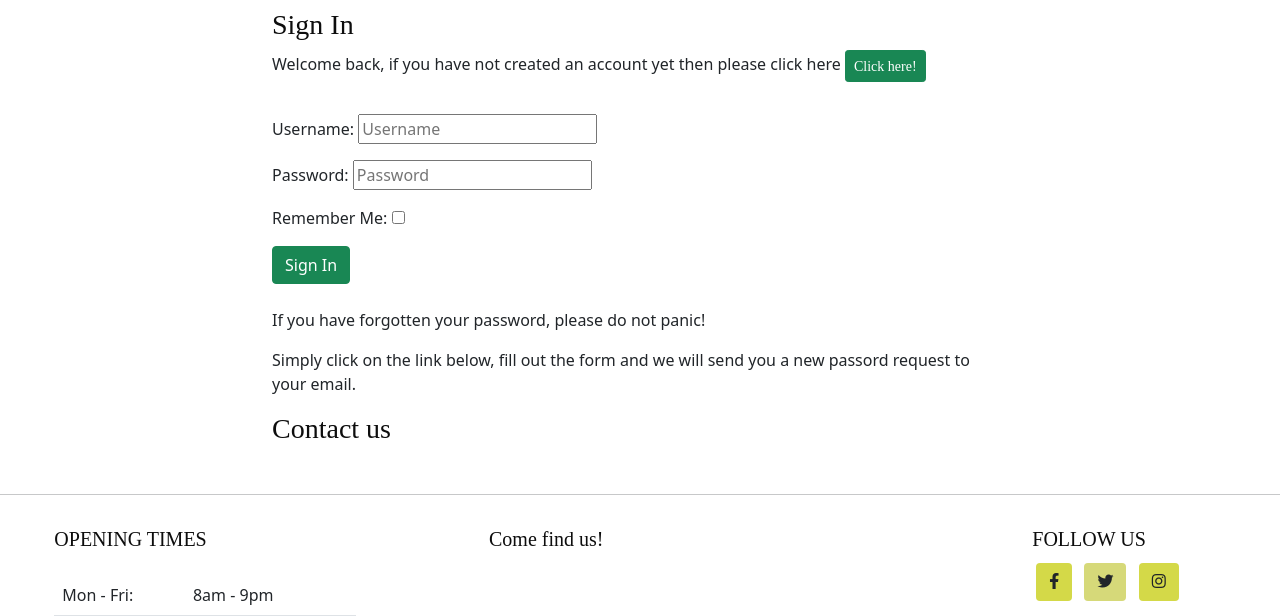
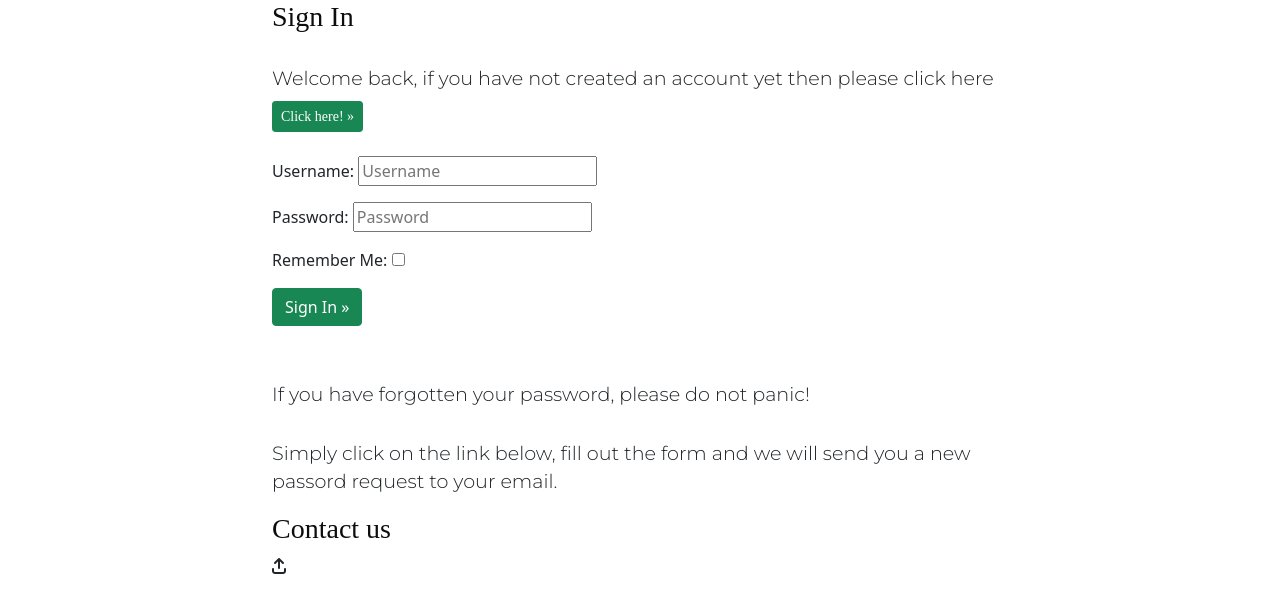
Before and after one commit to Christoph33one/viks-bakery, a Django app: page /accounts/login/ in a window 1280 px wide. Shown: the part 578-1194 px from the top of the page. Run offline with Django 3.2, Linux system fonts and the light colour scheme; some libraries are stand-ins or nearby versions.

Commit message:
added styling to buttons on contact / signup & sign out forms

```diff
--- a/static/css/style.css
+++ b/static/css/style.css
@@ -192,7 +192,7 @@ li, a {
 .submit-button:hover {
     color: #0D0D0D;
 }
-.contact-form-header {
+.contact-address {
     font-size: 1rem;
 }
 .contact-link:hover{
--- a/templates/account/login.html
+++ b/templates/account/login.html
@@ -10,30 +10,31 @@
 <!--Sign in / register container-->
 <div class="container">
   <div class="row">
-    <div class="col-md-8 mt-2 offset-md-2">
+    <div class="col-md-8 offset-md-2">
       <!--Sign in or register message-->
       <h3>{% trans "Sign In" %}</h3>
-        <p>{% blocktrans %}Welcome back, if you have not created an account yet then please click here
-          <button class="btn btn-success btn-sm">
-            <a href="{{ signup_url }}" class="post-link">Click here!</a>
+        <p class="header-title ">{% blocktrans %}Welcome back, if you have not created an account yet then please click here
+          <button class="btn btn-success btn-sm mt-2">
+            <a href="{{ signup_url }}" class="post-link">Click here! &raquo;</a>
           </button>
           {% endblocktrans %}</p>
       </div>
     </div>
   <div class="row">
-    <div class="col-md-8 mt-3 mb-4 offset-md-2">
+    <div class="col-md-8 mt-2 mb-4 offset-md-2">
       <form class="login" method="POST" action="{% url 'account_login' %}">
         {% csrf_token %}
         {{ form.as_p }}
         {% if redirect_field_value %}
         <input type="hidden" name="{{ redirect_field_name }}" value="{{ redirect_field_value }}" />
         {% endif %}
-        <button class="btn btn-signup btn-success right" type="submit">{% trans "Sign In" %}</button>
+        <button class="btn btn-signup btn-success right" type="submit">{% trans "Sign In" %} &raquo;</button>
       </form>
       <br>
-      <p>If you have forgotten your password, please do not panic!</p>
-      <p>Simply click on the link below, fill out the form and we will send you a new passord request to your email.</p>
+      <p class="header-title ">If you have forgotten your password, please do not panic!</p>
+      <p class="header-title ">Simply click on the link below, fill out the form and we will send you a new passord request to your email.</p>
       <h3><a href="{% url 'contact' %}" class="contact-link">Contact us</a></h3>
+      <i class="fa-solid fa-arrow-up-from-bracket"></i>
     </div>
   </div>
 </div>
--- a/templates/account/signup.html
+++ b/templates/account/signup.html
@@ -20,7 +20,7 @@
         {% csrf_token %}
         {{ form.as_p }}
         {% if redirect_field_value %}
-        <input type="hidden" name="{{ redirect_field_name }}" value="{{ redirect_field_value }}" />
+        <input type="hidden" name="{{ redirect_field_name }}" value="{{ redirect_field_value }}"/>
         {% endif %}
         <button class="btn btn-signup btn-success btn-sm right" type="submit">{% trans "Sign Up" %} &raquo;</button>
       </form>
--- a/templates/contact.html
+++ b/templates/contact.html
@@ -9,7 +9,7 @@
     <div class="row d-flex justify-content-center">
         <div class="col-sm-8">
             <h4 class="text-center mt-2 mb-3">Contact us</h4>
-            <p class="text-center contact-form-header">
+            <p class="text-center header-title">
                 Please fill in the contact form below for any general enquiries <br>
                 Our team at Viktoria's will be touch.
             </p>
@@ -40,7 +40,7 @@
     <div class="row d-flex justify-content-center">
         <div class="col-sm-8">
             <h4 class="text-center mt-2 mb-3">Give us a call or write to us!</h4>
-            <p class="text-center contact-form-header">
+            <p class="text-center contact-address">
                 <i class="fa-solid fa-envelope" style="color: #D3D925;"></i>
                 Viktoria's bake house <br>
                 Bridge street <br>
```
Also changed, not shown: baker2023/settings.py (+22 -22 lines), blog/test_models.py (+10 -10 lines).
